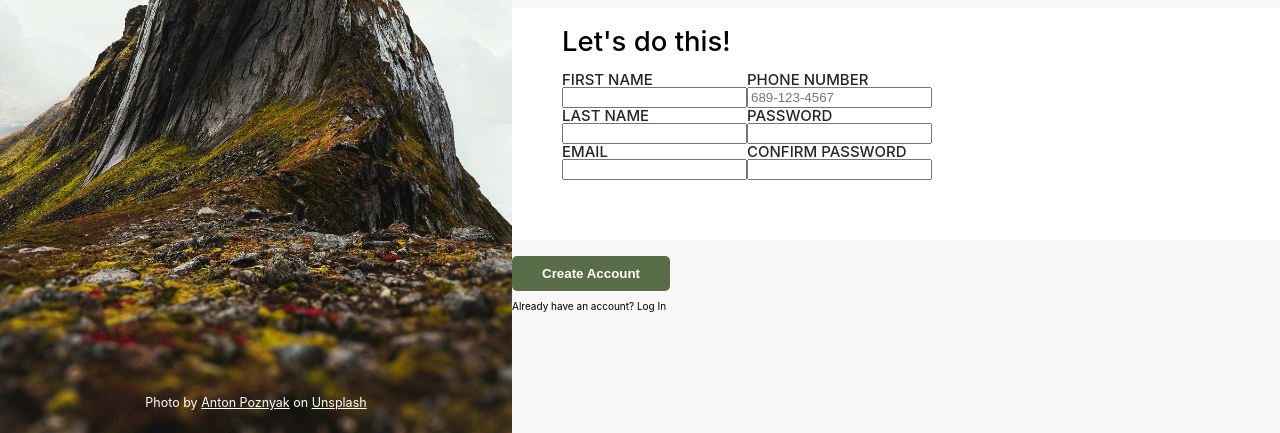
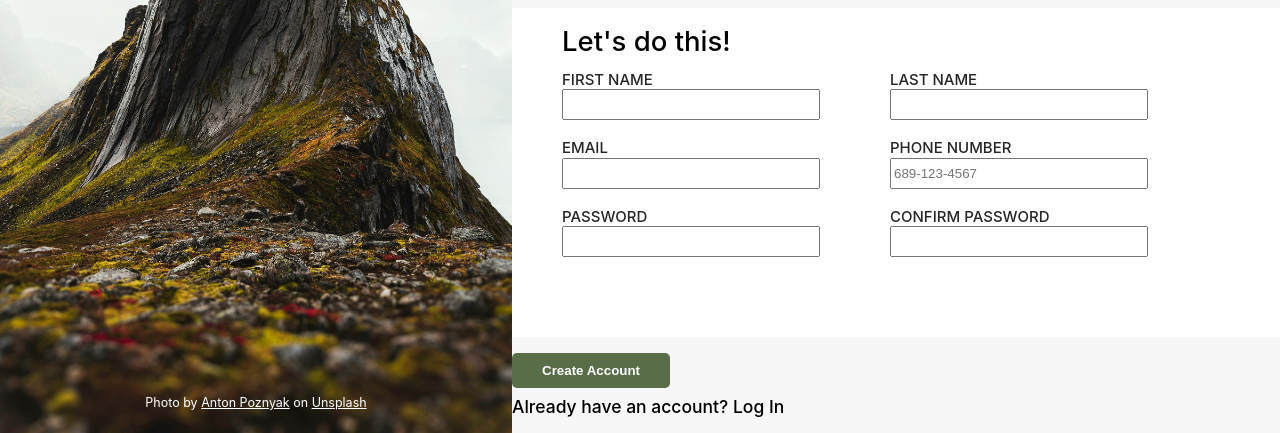
Before and after one commit to tjohnson009/top, a plain HTML site: page sign-up-form/index.html in a window 1280 px wide. Shown: the part 367-800 px from the top of the page. Drawn offline with Linux system fonts and the light colour scheme.

Commit message:
Style form and padding

```diff
--- a/sign-up-form/index.html
+++ b/sign-up-form/index.html
@@ -32,12 +32,12 @@
                 <div class="inputs">
                     <div class="first-3">
                         <label for="first">FIRST NAME<input type="text" id="first" required></label>
-                        <label for="last">LAST NAME<input type="text" id="last" required></label>
                         <label for="email">EMAIL<input type="email" id="email" required></label>
+                        <label for="password">PASSWORD<input type="password" id="password" required></label>
                     </div>
                     <div class="last-3">
+                        <label for="last">LAST NAME<input type="text" id="last" required></label>
                         <label for="phone">PHONE NUMBER<input type="text" id="phone" placeholder="689-123-4567" required></label>
-                        <label for="password">PASSWORD<input type="password" id="password" required></label>
                         <label for="cornfirm">CONFIRM PASSWORD<input type="password" id="confirm" required></label>
                     </div>
                 </div>
@@ -45,7 +45,7 @@
             <button type="submit">Create Account</button>
             </form>
             <br>
-        <p class="login">Already have an account? <a>Log In</a></p>
+        <h5 class="login">Already have an account? <a>Log In</a></h5>
     </div>
     <!-- Photo by <a href="https://unsplash.com/@traveling_anton?utm_content=creditCopyText&utm_medium=referral&utm_source=unsplash">Anton Poznyak</a> on <a href="https://unsplash.com/photos/black-and-gray-rock-formation-in3-CLQb48A?utm_content=creditCopyText&utm_medium=referral&utm_source=unsplash">Unsplash</a>
    -->
--- a/sign-up-form/style.css
+++ b/sign-up-form/style.css
@@ -182,6 +182,16 @@ h4 {
 
         input {
             display: block;
+            height: min(2.5rem, 75px);
+            /* width: max(40%, 25rem);  */
+            width: 25rem;
+            margin-top: .25rem;
+            margin-bottom: 2rem;
+            margin-right: 7rem;
+        }
+
+        .first-3, .last-3 {
+            display: inline;
         }
     }
 }
@@ -194,3 +204,14 @@ button[type="submit"] {
     border-radius: 5px 5px;
     padding: 1rem 3rem;
 }
+
+h5 {
+    font-size: 1.75rem;
+    /* font-family: Arial, Helvetica, sans-serif; */
+    font-family: Inter, Helvetica Neue, Arial, Helvetica, sans-serif;
+    font-weight: 500;
+
+    em {
+        font-style: italic;
+    }
+}
```
